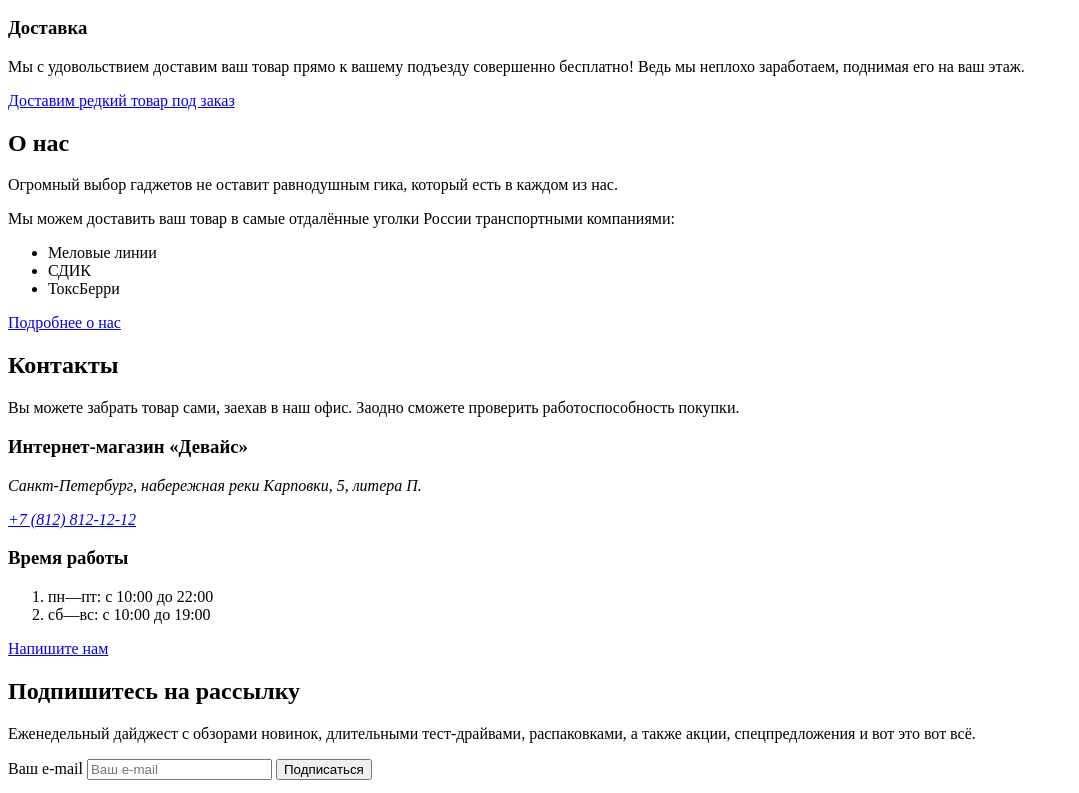
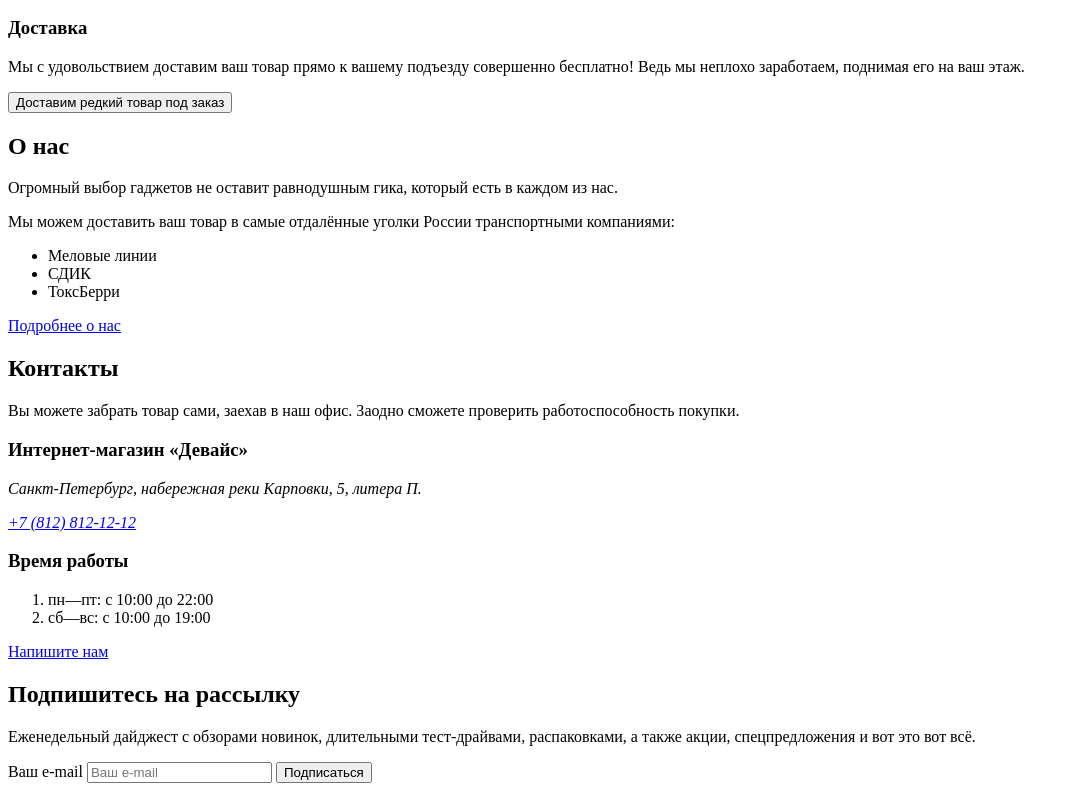
Before and after one commit to htmlacademy-htmlcss/1938675-device-33, a plain HTML site: page index.html in a window 1280 px wide. Shown: the part 1309-2102 px from the top of the page, without its empty margins (0-1079 px from the left). Drawn offline with Linux system fonts and the light colour scheme.

Commit message:
Исправляет ссылку на кнопку

```diff
--- a/index.html
+++ b/index.html
@@ -168,10 +168,8 @@
           <h3 class="services-content-title">Доставка</h3>
           <p class="services-content-description">Мы с удовольствием доставим ваш товар прямо к вашему подъезду совершенно бесплатно! Ведь мы неплохо заработаем, поднимая его на ваш этаж.</p>
         </div>
+        <button class="button-delivery" type="button">Доставим редкий товар под заказ</button>
       </section>
-      <div class="delivery-banner">
-        <a class="delivery-banner-link" href="#">Доставим редкий товар под заказ</a>
-      </div>
       <section class="about-company">
         <h2 class="about-company-title">О нас</h2>
         <p class="about-company-description">Огромный выбор гаджетов не оставит равнодушным гика, который есть в каждом из нас.</p>
```
